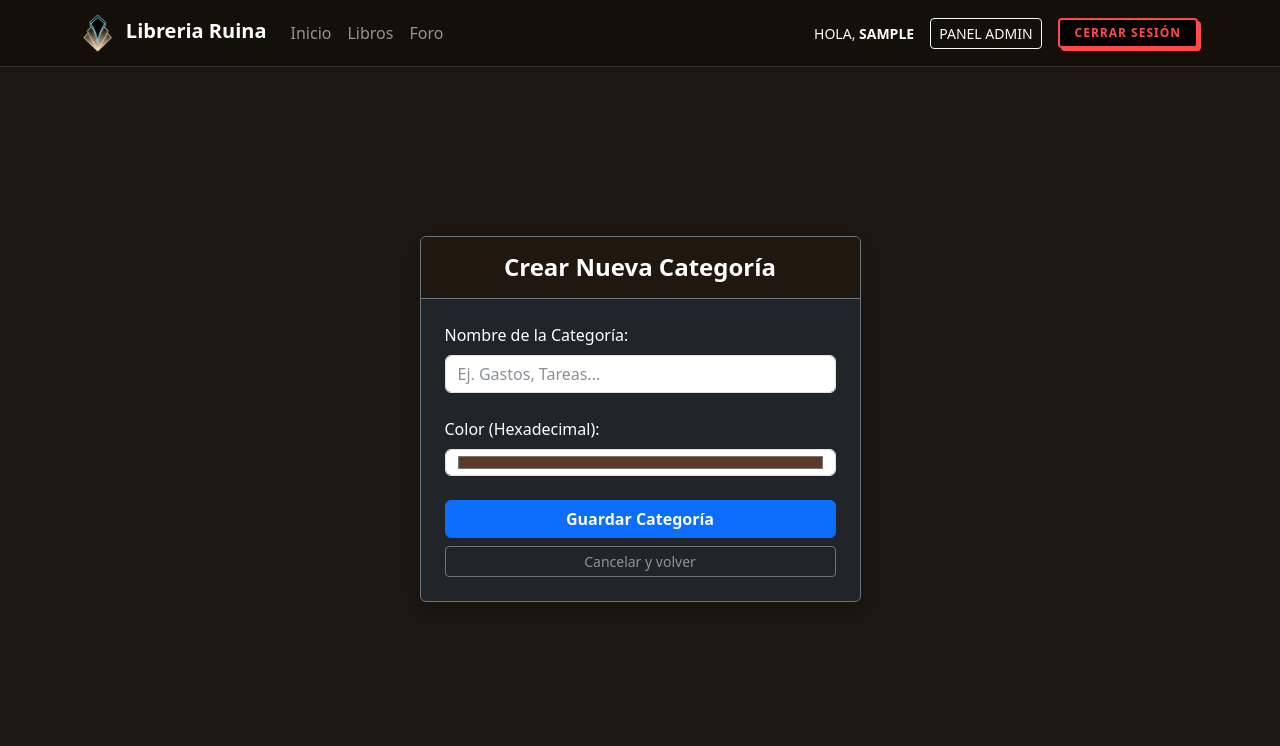
After one commit to Nixozx/ProyectoDjangoLibreria, a Django app: page /dashboard/categoriacrear in a window 1280 px wide. The commit adds this page. Shown: the top 746 px of the page. Run offline with Django 5.2, Linux system fonts and the light colour scheme; the visitor is signed in with stand-in values (Sample User, id 1).

Commit message:
Update de paginas para mejor legibilidad

```diff
--- a/core_app/forms.py
+++ b/core_app/forms.py
@@ -1,6 +1,6 @@
 from django import forms
-from .models import Post
-from .models import Post, Comentario
+
+from .models import Post, Comentario,Categoria
 from martor.fields import MartorFormField
 
 class PostForm(forms.ModelForm):
@@ -14,6 +14,25 @@ class PostForm(forms.ModelForm):
         }
 
 
+class CategoriaForm(forms.ModelForm):
+    class Meta:
+        model = Categoria
+        fields = ['nombre', 'color']
+        labels = {
+            'nombre': 'Nombre de la Categoría',
+            'color': 'Color (Hexadecimal)',
+        }
+        widgets = {
+            'nombre': forms.TextInput(attrs={
+                'class': 'form-control',
+                'placeholder': 'Ej. Gastos, Tareas...'
+            }),
+            'color': forms.TextInput(attrs={
+                'class': 'form-control',
+                'type': 'color'
+            }),
+        }
+
 class ComentarioForm(forms.ModelForm):
     class Meta:
         model = Comentario
--- a/core_app/templates/core/catalog.html
+++ b/core_app/templates/core/catalog.html
@@ -147,6 +147,7 @@
     .btn-filter-action { background-color: #00d4ff; border: none; font-weight: 800; padding: 10px; border-radius: 4px; color: #000; }
     .btn-filter-clear { background-color: transparent; border: 1px solid #3f3f46; color: #fff; padding: 10px 20px; border-radius: 4px; text-decoration: none; font-weight: 600; text-align: center; }
     .btn-filter-clear:hover { background-color: #3f3f46; color: #fff; }
+    .form-control::placeholder {color: #a1a1aa !important;opacity: 1;}
 
     .btn-login-red { background-color: #000000; color: #ff0000 !important; padding: 10px 24px; border: 2px solid #ff0000; border-radius: 4px; text-decoration: none; font-weight: 800; box-shadow: 4px 4px 0px #ff0000; transition: 0.2s ease; text-transform: uppercase; }
     .btn-login-red:hover { background-color: #ff0000; color: #000000 !important; transform: translate(-2px, -2px); box-shadow: 6px 6px 0px #000000; }
--- /dev/null
+++ b/core_app/templates/core/categoriacrear.html
@@ -0,0 +1,85 @@
+{% extends 'layouts/base.html' %}
+
+{% block content %}
+<div class="container py-5">
+    <div class="row justify-content-center align-items-center" style="min-height: 70vh;">
+        <div class="col-12 col-md-6 col-lg-5">
+
+            <div class="card bg-dark border-secondary text-white shadow">
+                <div class="card-header border-secondary text-center py-3">
+                    <h4 class="mb-0 fw-bold">Crear Nueva Categoría</h4>
+                </div>
+
+                <div class="card-body p-4">
+                    <form method="POST">
+                        {% csrf_token %}
+
+                        <div class="mb-4">
+                            {{ form.nombre.label_tag }}
+                            <div class="mt-2">
+                                {{ form.nombre }}
+                            </div>
+                            {% if form.nombre.errors %}
+                                <div class="text-danger small mt-1">{{ form.nombre.errors }}</div>
+                            {% endif %}
+                        </div>
+
+                        <div class="mb-4">
+                            {{ form.color.label_tag }}
+                            <div class="mt-2">
+                                {{ form.color }}
+                            </div>
+                            {% if form.color.errors %}
+                                <div class="text-danger small mt-1">{{ form.color.errors }}</div>
+                            {% endif %}
+                        </div>
+
+                        <div class="d-grid gap-2 mt-4">
+                            <button type="submit" class="btn btn-primary fw-bold">Guardar Categoría</button>
+                            <a href="{% url 'dashboard' %}" class="btn btn-outline-secondary text-white-50 btn-sm text-center">
+                                Cancelar y volver
+                            </a>
+                        </div>
+                    </form>
+                </div>
+            </div>
+
+        </div>
+    </div>
+</div>
+
+<style>
+
+    body {
+        background-color: #1E1610;
+        color: #ffffff;
+    }
+    .card-header {
+        background-color: #20170f;
+    }
+
+    .form-control {
+        background-color: #150F0A !important;
+        color: #ffffff !important;
+        border: 1px solid #6c757d !important;
+    }
+    .form-control:focus {
+        background-color: #1c140e !important;
+        color: #ffffff !important;
+        box-shadow: 0 0 0 0.25rem rgba(13, 110, 253, 0.25) !important;
+    }
+
+    .form-control {
+        background-color: #ffffff !important;
+        color: #212529 !important;
+        border: 1px solid #dee2e6 !important;
+    }
+
+    .form-control::placeholder {
+        color: #6c757d !important;
+        opacity: 0.8;
+    }
+
+
+</style>
+{% endblock %}
--- a/core_app/templates/core/foroadd.html
+++ b/core_app/templates/core/foroadd.html
@@ -62,5 +62,7 @@
         background-color: #1E1610;
         color: #ffffff;
     }
+
+    .form-control::placeholder {color: #a1a1aa !important;opacity: 1;}
 </style>
 {% endblock %}
--- a/core_app/urls.py
+++ b/core_app/urls.py
@@ -13,6 +13,8 @@ urlpatterns = [
     path('dashboard/', views.admin_dashboard, name='dashboard'),
     path('foro/', views.foro_home, name='foro_home'),
     path('foro/nuevo/', views.crear_post, name='crear_post'),
+    path('dashboard/categoriacrear', views.crear_categoria, name='crear_categoria'),
     path('foro/post/<int:post_id>/', views.detalle_post, name='detalle_post'),
+    path('dashboard/categoria/eliminar/<int:categoria_id>/', views.eliminar_categoria, name='eliminar_categoria'),
 
 ]
--- a/core_app/views.py
+++ b/core_app/views.py
@@ -6,7 +6,7 @@ from django.contrib import messages
 
 from .models import Libro, Categoria
 from .models import Post, Comentario
-from .forms import PostForm, ComentarioForm
+from .forms import PostForm, ComentarioForm, CategoriaForm
 
 
 def home(request):
@@ -60,12 +60,36 @@ def admin_dashboard(request):
 
     total_libros = Libro.objects.count()
     libros = Libro.objects.all().order_by('-id')
+    categorias = Categoria.objects.all().order_by('nombre')
 
     context = {
         'total_libros': total_libros,
         'libros': libros,
+        'categorias': categorias,
     }
     return render(request, 'core/dashboard.html', context)
+
+def crear_categoria(request):
+    if not request.user.is_authenticated or not request.user.is_superuser:
+        return redirect('home')
+
+    if request.method == 'POST':
+        form = CategoriaForm(request.POST)
+        if form.is_valid():
+            form.save()
+            return redirect('dashboard')
+    else:
+        form = CategoriaForm()
+
+    return render(request, 'core/categoriacrear.html', {'form': form})
+
+def eliminar_categoria(request, categoria_id):
+    if not request.user.is_authenticated or not request.user.is_superuser:
+        return redirect('home')
+
+    categoria = get_object_or_404(Categoria, id=categoria_id)
+    categoria.delete()
+    return redirect('dashboard')
 
 def eliminar_libro(request, libro_id):
     if not request.user.is_superuser:
```
Also changed, not shown: core_app/templates/core/agregar.html (+4 -4 lines), core_app/templates/core/dashboard.html (+67 -12 lines).
